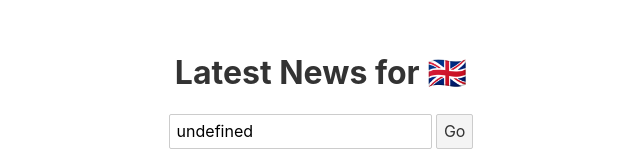
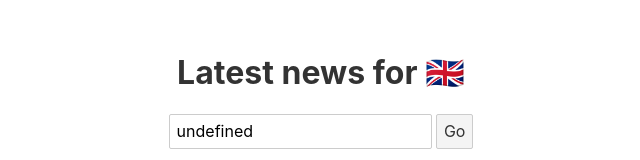
Before and after one commit to jtrein/svelte-news, a Svelte app: page / in a window 1280 px wide. Shown: the top 160 px of the page, without its empty margins (319-959 px from the left). Built offline with nearby package versions, Linux system fonts and the light colour scheme; no server answers.

Commit message:
[master] sentence case for title

```diff
--- a/src/Home.svelte
+++ b/src/Home.svelte
@@ -5,7 +5,7 @@
 </script>
 
 <h1>
-  Latest News for{' '}
+  Latest news for{' '}
   <span aria-label="Flag of the United Kingdom" role="img">🇬🇧</span>
   <span class="visually-hidden"> the United Kingdom</span>
 </h1>
```
